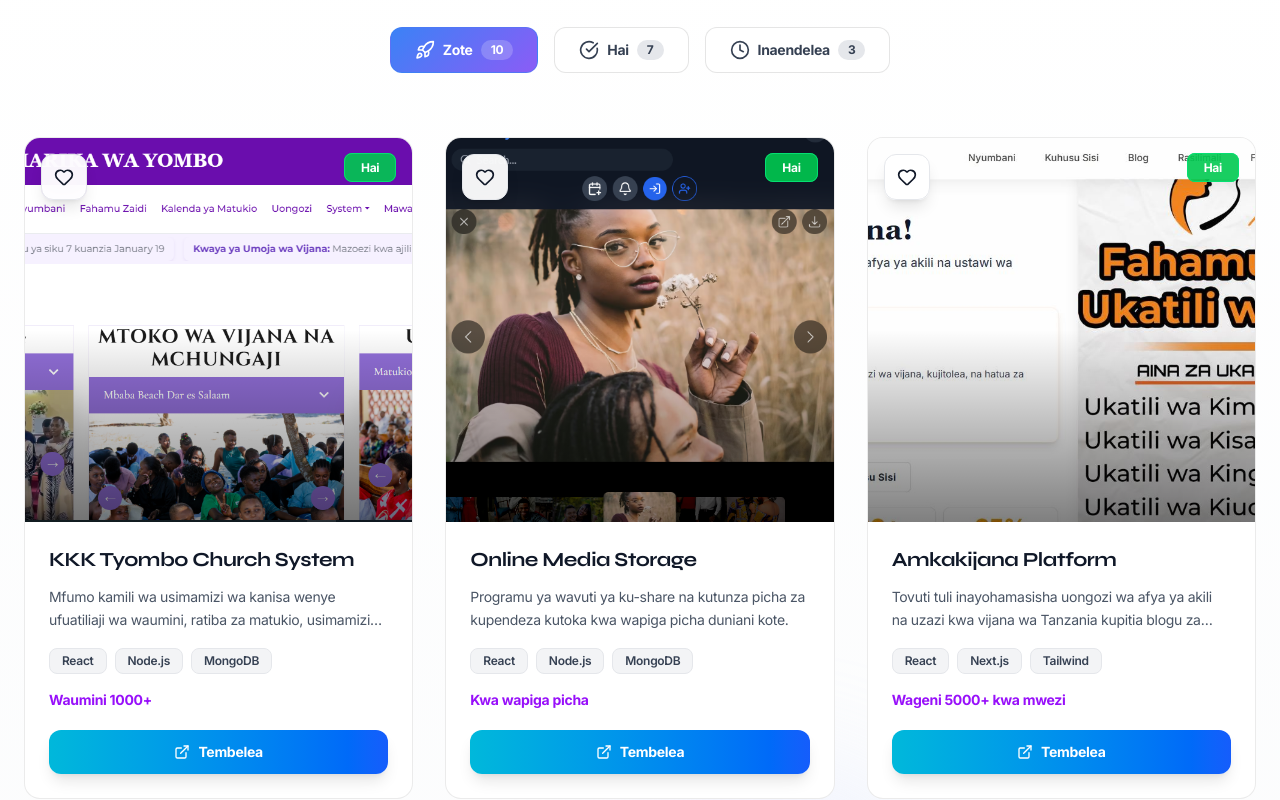
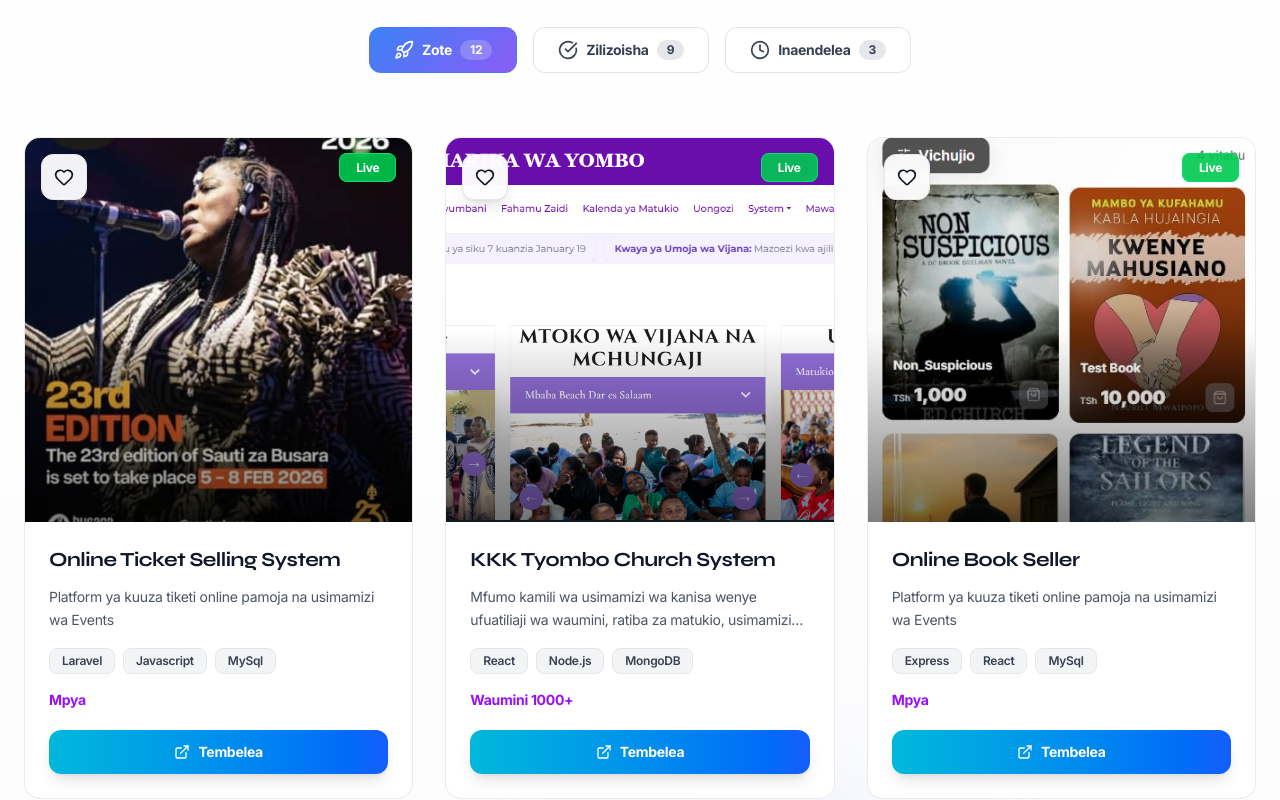
Before and after one commit to EliDistro7/bari_web, a Next.js app: page / in a window 1280 px wide. Shown: the part 1680-2480 px from the top of the page. Built offline with nearby package versions, Linux system fonts and the light colour scheme.

Commit message:
smart-card6

```diff
--- a/src/components/sections/ProjectShowcase.tsx
+++ b/src/components/sections/ProjectShowcase.tsx
@@ -36,6 +36,9 @@ const ProjectsShowcase = () => {
       chui: "Online platform for Chui Batteries with product catalog, online ordering, and distributor network management.",
       elemi: 'A web profile for Elemi Electrical company showcasing services, projects, and client testimonials.',
       lubricantsDesc: "Online platform for Kechita Restaurant with meals catalog, online ordering.",
+      ticketsSystemDesc: "Online platform for managing Events and selling tickets",
+      bookSellerDesc: "Online platform for Selling Books online",
+      sasandiosasa: 'Website ya utalii',
       farmImplementsDesc: "Agricultural equipment marketplace connecting farmers with quality farm implements and machinery suppliers.",
       ubuntuAppDesc: "Modern marketing application for Ubuntu O House with client management, campaign tracking, and analytics dashboard.",
       accountingAppDesc: "Comprehensive accounting application for Masatu service providers with invoicing, expense tracking, and financial reporting."
@@ -45,10 +48,10 @@ const ProjectsShowcase = () => {
       masterpiecesText: "Baadhi ya Projects Nilizofanya",
 
       allProjects: "Zote",
-      completed: "Hai",
+      completed: "Zilizoisha",
       inProgress: "Inaendelea",
       showcases: "Maonyesho",
-      live: "Hai",
+      live: "Live",
       wip: "Inaendelea",
       demo: "Onyesho",
       progress: "Maendeleo",
@@ -59,6 +62,9 @@ const ProjectsShowcase = () => {
       startProject: "Anza project yako",
       churchSystemDesc: "Mfumo kamili wa usimamizi wa kanisa wenye ufuatiliaji wa waumini, ratiba za matukio, usimamizi wa michango, na lugha za Kiswahili.",
       pichazangu: 'Programu ya wavuti ya ku-share na kutunza picha za kupendeza kutoka kwa wapiga picha duniani kote.',
+      ticketsSystemDesc: 'Platform ya kuuza tiketi online pamoja na usimamizi wa Events ',
+      bookSellerDesc: 'Platform ya kuuza vitabu online',
+      sasandiosasa: "Website ya utalii",
       mentalHealthDesc: "Tovuti tuli inayohamasisha uongozi wa afya ya akili na uzazi kwa vijana wa Tanzania kupitia blogu za elimu na rasilimali.",
       chui: "Jukwaa la mtandaoni la Chui Batteries lenye katalogi ya bidhaa, uagizaji mtandaoni, na usimamizi wa mtandao wa wasambazaji.",
       elemi: 'Profaili ya wavuti ya kampuni ya umeme ya Elemi ikionyesha huduma, miradi, na maoni ya wateja.',
@@ -73,6 +79,19 @@ const ProjectsShowcase = () => {
   const t = translations[language as keyof typeof translations];
 
   const projects = [
+      {
+      id: 11,
+      title: "Online Ticket Selling System",
+      description: t.ticketsSystemDesc,
+      category: "completed",
+      type: "web",
+      tech: ["Laravel", "Javascript", "MySql"],
+      image: "/images/projects/tiketi.jpeg",
+      liveUrl: "https://bari-tickets.onrender.com",
+      status: language === 'en' ? "New" : "Mpya",
+      icon: Heart
+    },
+
     {
       id: 1,
       title: "KKK Tyombo Church System",
@@ -83,6 +102,18 @@ const ProjectsShowcase = () => {
       image: "/images/projects/yombo.jpg",
       liveUrl: "https://kkktyombo.org",
       status: language === 'en' ? "1000+ members" : "Waumini 1000+",
+      icon: Heart
+    },
+     {
+      id: 12,
+      title: "Online Book Seller",
+      description: t.ticketsSystemDesc,
+      category: "completed",
+      type: "web",
+      tech: ["Express", "React", "MySql"],
+      image: "/images/projects/mwai.jpeg",
+      liveUrl: "https://mwai-store.vercel.app",
+      status: language === 'en' ? "New" : "Mpya",
       icon: Heart
     },
     {
@@ -141,7 +172,7 @@ const ProjectsShowcase = () => {
       type: "web",
       tech: ["React", "Next.js"],
       image: "/images/projects/elemi3.jpg",
-      liveUrl: "https://elemi-electrical.vercel.app",
+      liveUrl: "https://elemielectrical.co.tz",
       status: language === 'en' ? "Electrical solutions" : "Suluhisho za umeme",
       icon: Wrench
     },
```
Also changed, not shown: public/images/projects/mwai.jpeg (added), public/images/projects/tiketi.jpeg (added).
